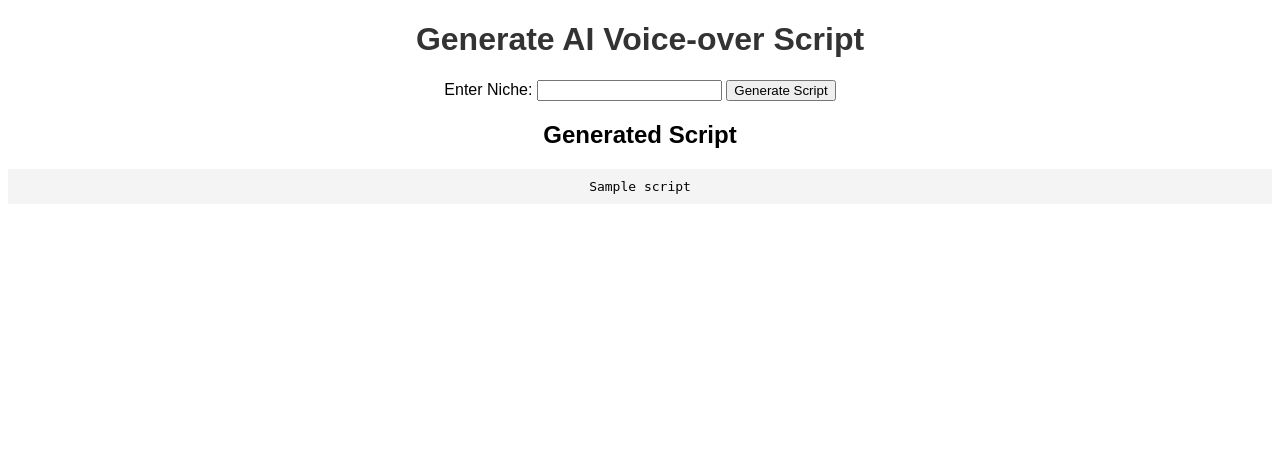
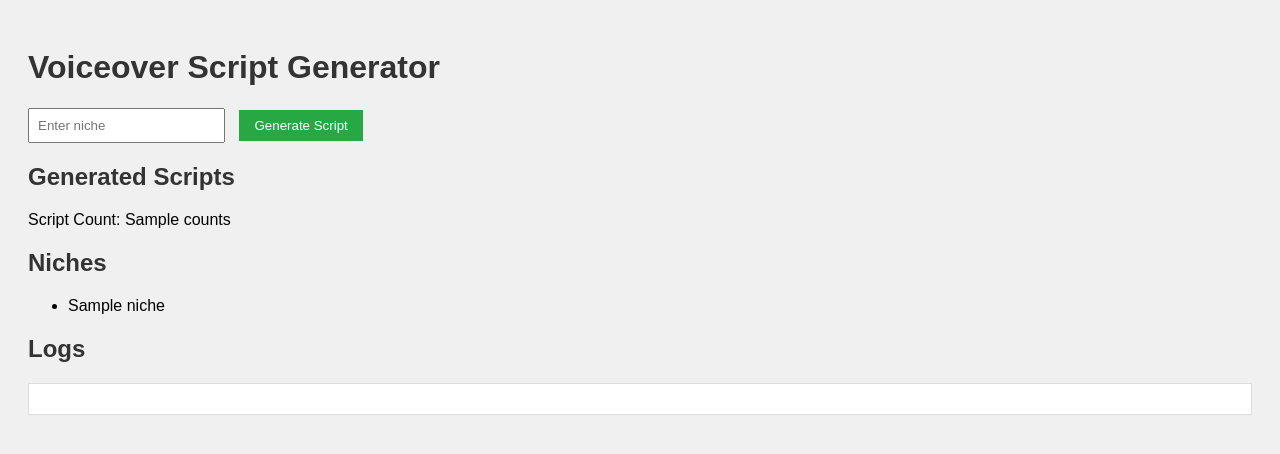
Before and after one commit to hemelsre/utube, a Flask app: template templates/index.html in a window 1280 px wide. Shown: the top 454 px of the page. Run offline with Flask 3, Linux system fonts and the light colour scheme; the template is opened without the code that fills it: most values are stand-ins (such as "Sample title", 1, 10 or a date in 2020).

Commit message:
updated css

```diff
--- a/app.py
+++ b/app.py
@@ -1,18 +1,10 @@
-from flask import Flask, render_template, request, redirect, url_for
-from generate_script import generate_voiceover_script
-import database
+from flask import Flask
+from routes import routes_bp
 
 app = Flask(__name__)
-
-@app.route('/', methods=['GET', 'POST'])
-def index():
-    if request.method == 'POST':
-        niche = request.form['niche']
-        script = generate_voiceover_script(niche)
-        return render_template('index.html', script=script)
-
-    return render_template('index.html', script=None)
+app.register_blueprint(routes_bp)
 
 if __name__ == "__main__":
-    database.init_db()  # Ensure the database is ready
+    from database import init_db
+    init_db()
     app.run(debug=True)
--- a/scheduler.py
+++ b/scheduler.py
@@ -1,9 +1,12 @@
 from apscheduler.schedulers.background import BackgroundScheduler
+import logging
 
 scheduler = BackgroundScheduler()
 
 def start_scheduler():
     scheduler.start()
+    logging.info("Scheduler started")
 
 def stop_scheduler():
     scheduler.shutdown()
+    logging.info("Scheduler stopped")
--- a/static/style.css
+++ b/static/style.css
@@ -1,17 +1,7 @@
-body {
-    font-family: Arial, sans-serif;
-    text-align: center;
-}
-
-h1 {
-    color: #333;
-}
-
-form {
-    margin: 20px;
-}
-
-pre {
-    background: #f4f4f4;
-    padding: 10px;
-}
+body { font-family: Arial, sans-serif; background-color: #f0f0f0; padding: 20px; }
+h1, h2 { color: #333; }
+form { margin-bottom: 20px; }
+input[type="text"] { padding: 8px; margin-right: 10px; }
+button { padding: 8px 15px; background-color: #28a745; color: white; border: none; cursor: pointer; }
+button:hover { background-color: #218838; }
+#log-section { background: #fff; padding: 15px; border: 1px solid #ddd; margin-top: 20px; }
--- a/templates/index.html
+++ b/templates/index.html
@@ -3,20 +3,26 @@
 <head>
     <meta charset="UTF-8">
     <meta name="viewport" content="width=device-width, initial-scale=1.0">
-    <title>AI Voice-over Script Generator</title>
-    <link rel="stylesheet" href="{{ url_for('static', filename='style.css') }}">
+    <title>Voiceover Script Dashboard</title>
+    <link rel="stylesheet" href="/static/style.css">
 </head>
 <body>
-    <h1>Generate AI Voice-over Script</h1>
-    <form method="POST">
-        <label for="niche">Enter Niche:</label>
-        <input type="text" id="niche" name="niche" required>
+    <h1>Voiceover Script Generator</h1>
+    <form method="post" action="/generate">
+        <input type="text" name="niche" placeholder="Enter niche" required>
         <button type="submit">Generate Script</button>
     </form>
-
-    {% if script %}
-    <h2>Generated Script</h2>
-    <pre>{{ script }}</pre>
-    {% endif %}
+    <h2>Generated Scripts</h2>
+    <p>Script Count: {{ counts }}</p>
+    <h2>Niches</h2>
+    <ul>
+        {% for niche in niches %}
+        <li>{{ niche }}</li>
+        {% endfor %}
+    </ul>
+    <h2>Logs</h2>
+    <div id="log-section">
+        <!-- Logs will be shown here -->
+    </div>
 </body>
 </html>
```
Also changed, not shown: database.py (+5 -8 lines), generate_script.py (+10 -4 lines), routes.py (line endings or trailing spaces).
